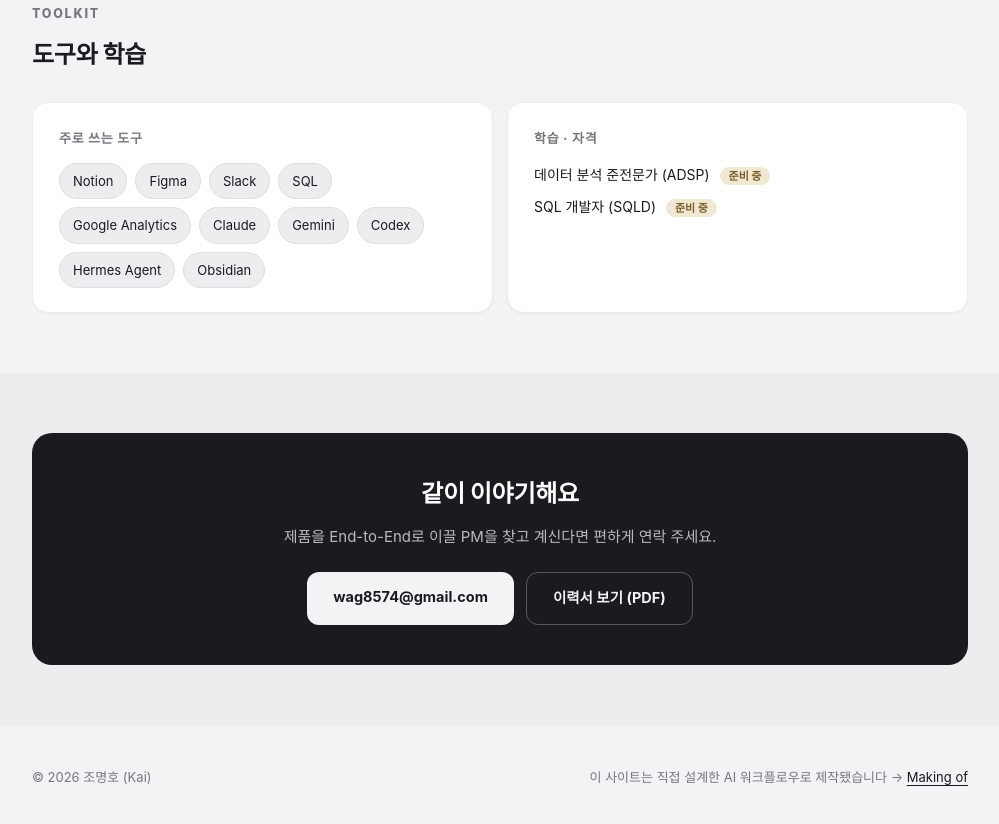
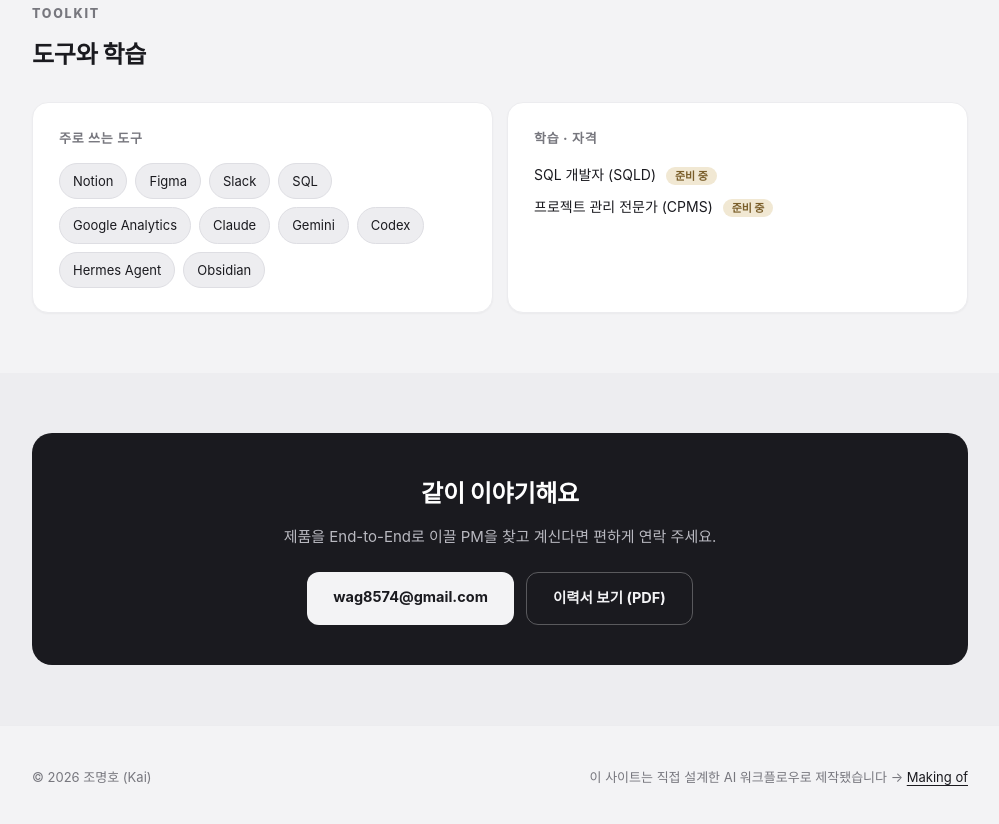
Before and after one commit to sharkpenguiin/Portfolio, a plain HTML site: page about.html in a window 1280 px wide. Shown: the part 1464-2288 px from the top of the page, without its empty margins (140-1139 px from the left). Drawn offline with Linux system fonts and the light colour scheme; a web font is replaced by a local one.

Commit message:
Add files via upload

```diff
--- a/about.html
+++ b/about.html
@@ -154,8 +154,8 @@
       </div>
       <div class="box">
         <h3>학습 · 자격</h3>
-        <p class="learn">데이터 분석 준전문가 (ADSP) <span class="st">준비 중</span></p>
-        <p class="learn" style="margin-top:8px">SQL 개발자 (SQLD) <span class="st">준비 중</span></p>
+        <p class="learn">SQL 개발자 (SQLD) <span class="st">준비 중</span></p>
+        <p class="learn" style="margin-top:8px">프로젝트 관리 전문가 (CPMS) <span class="st">준비 중</span></p>
       </div>
     </div>
   </div>
```
Also changed, not shown: index.html (+1 -1 lines).
